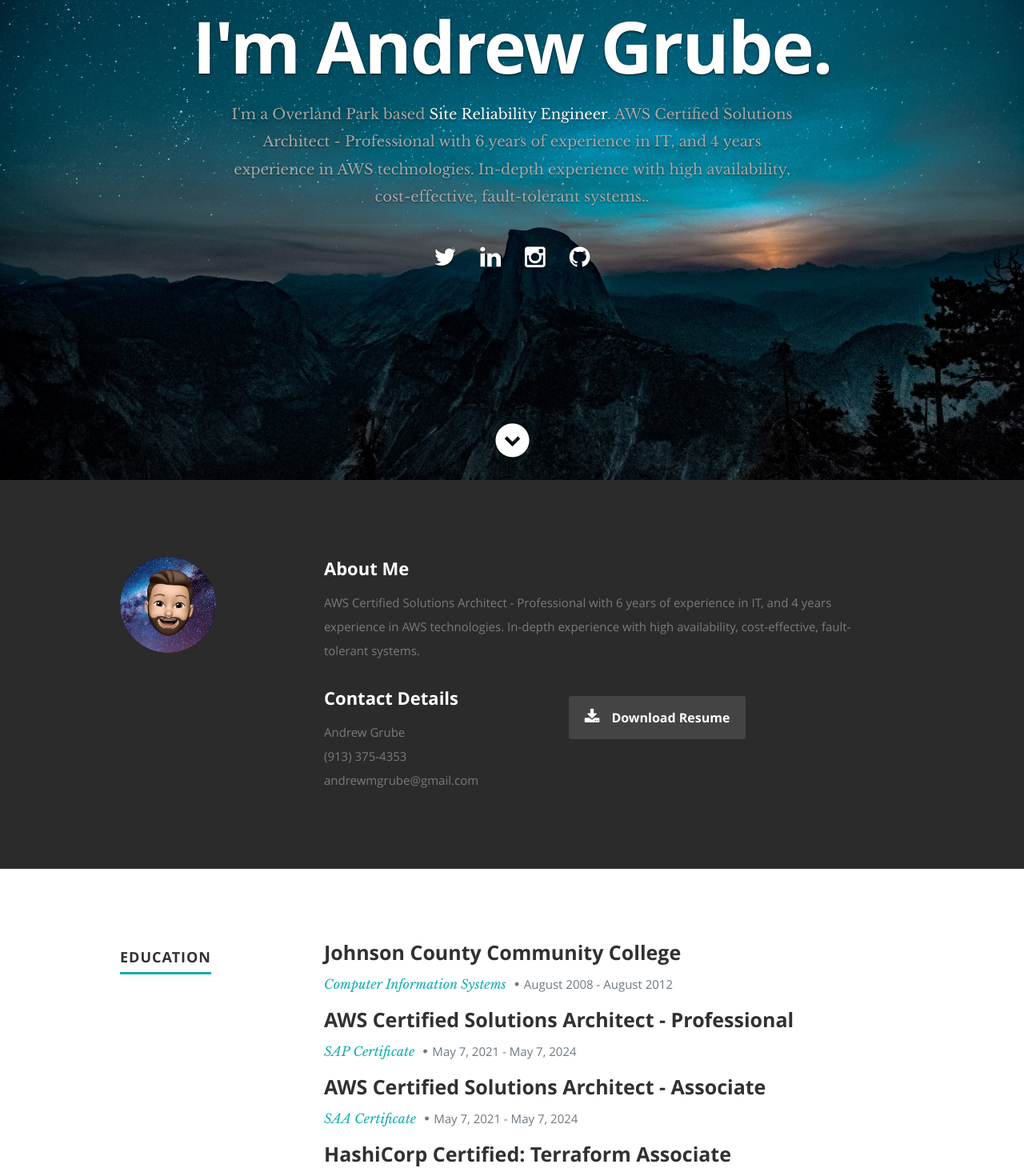
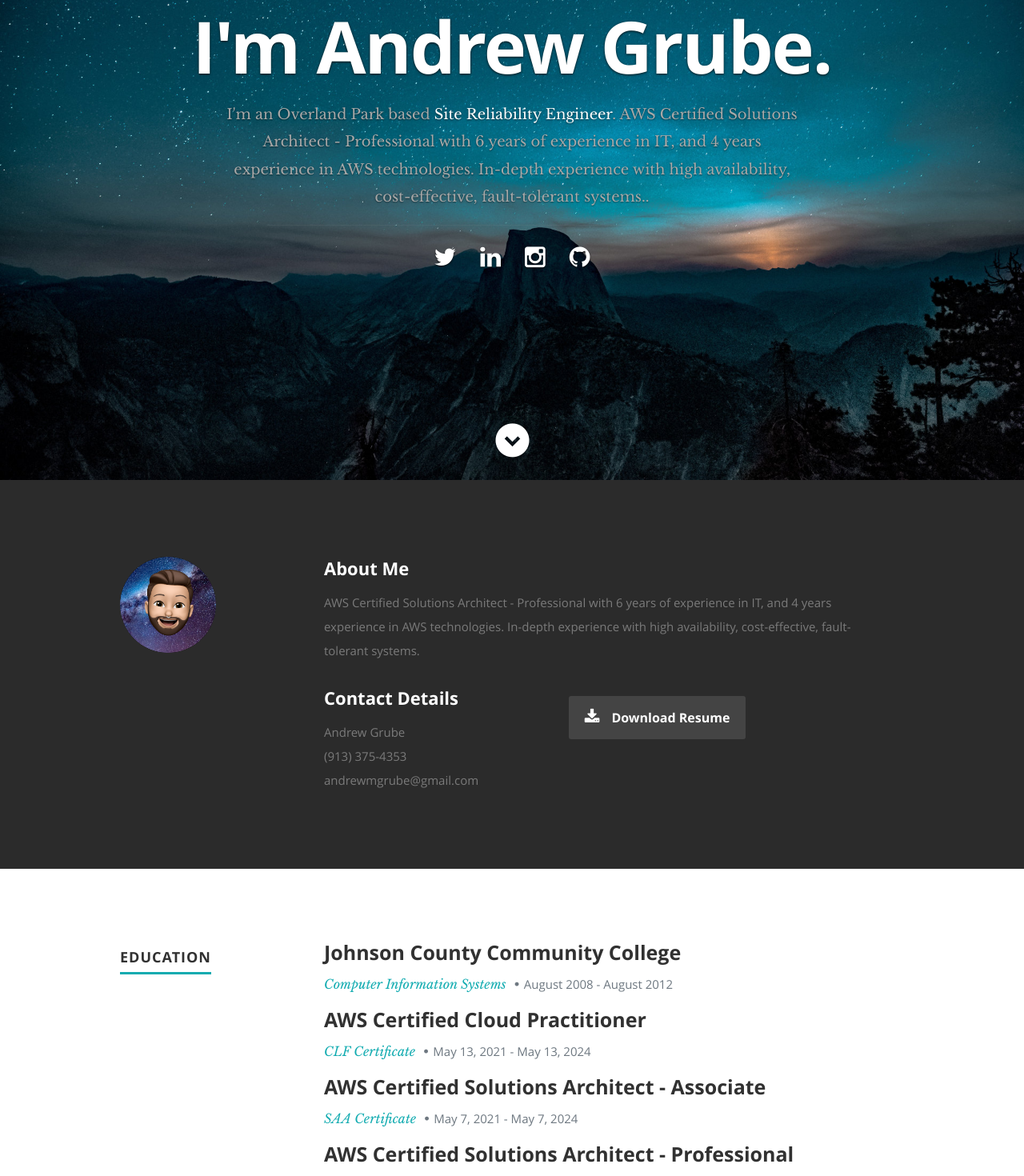
Before and after one commit to ghostcodekc/andrewgrube.com-react, a React (Create React App) app: page / in a window 1280 px wide. Shown: the part 200-1670 px from the top of the page at 80% size. Built offline with nearby package versions, Linux system fonts and the light colour scheme.

Commit message:
Changing list order of certificates. Removing resume static file. Changed resume download to Google Doc Link.

```diff
--- a/public/resumeData.json
+++ b/public/resumeData.json
@@ -15,7 +15,7 @@
       "zip": "66213"
     },
     "website": "http://www.andrewgrube.com",
-    "resumedownload": "https://andrewgrube.com/files/resume.pdf",
+    "resumedownload": "https://docs.google.com/document/d/1Y169Q3juoq1KNb8eb-gylYwQkpsp92uos6u2aeqOU4M/edit?usp=sharing",
     "social": [
       {
         "name": "twitter",
@@ -48,10 +48,10 @@
         "description": "https://www.jccc.edu/"
       },
       {
-        "school": "AWS Certified Solutions Architect - Professional",
-        "degree": "SAP Certificate",
-        "graduated": "May 7, 2021 - May 7, 2024",
-        "description": "https://www.credly.com/badges/57503cab-7a7b-4956-a553-e11b51f5114e/public_url"
+        "school": "AWS Certified Cloud Practitioner",
+        "degree": "CLF Certificate",
+        "graduated": "May 13, 2021 - May 13, 2024",
+        "description": "https://www.credly.com/badges/6e24c9c6-bb9d-4d7c-baa9-c1f3927e24dc/public_url"
       },
       {
         "school": "AWS Certified Solutions Architect - Associate",
@@ -60,16 +60,16 @@
         "description": "https://www.credly.com/badges/be3a9a6a-bacf-4493-89fb-21b6308e0f3e/public_url"
       },
       {
+        "school": "AWS Certified Solutions Architect - Professional",
+        "degree": "SAP Certificate",
+        "graduated": "May 7, 2021 - May 7, 2024",
+        "description": "https://www.credly.com/badges/57503cab-7a7b-4956-a553-e11b51f5114e/public_url"
+      },
+      {
         "school": "HashiCorp Certified: Terraform Associate",
         "degree": "Hashicorp Certificate",
         "graduated": "May 11, 2021 - May 11, 2023",
         "description": "https://www.credly.com/badges/69274e42-97bb-47ff-9d9f-ea38a8b011e8/public_url"
-      },
-      {
-        "school": "AWS Certified Cloud Practitioner",
-        "degree": "CLF Certificate",
-        "graduated": "May 13, 2021 - May 13, 2024",
-        "description": "https://www.credly.com/badges/6e24c9c6-bb9d-4d7c-baa9-c1f3927e24dc/public_url"
       }
     ],
     "work": [
--- a/src/Components/Header.js
+++ b/src/Components/Header.js
@@ -1,51 +1,74 @@
-import React, { Component } from 'react';
+import React, { Component } from "react";
 
 class Header extends Component {
   render() {
-
-    if(this.props.data){
+    if (this.props.data) {
       var name = this.props.data.name;
-      var occupation= this.props.data.occupation;
-      var description= this.props.data.description;
-      var city= this.props.data.address.city;
-      var networks= this.props.data.social.map(function(network){
-        return <li key={network.name}><a href={network.url}><i className={network.className}></i></a></li>
-      })
+      var occupation = this.props.data.occupation;
+      var description = this.props.data.description;
+      var city = this.props.data.address.city;
+      var networks = this.props.data.social.map(function (network) {
+        return (
+          <li key={network.name}>
+            <a href={network.url}>
+              <i className={network.className}></i>
+            </a>
+          </li>
+        );
+      });
     }
 
     return (
       <header id="home">
-
         <nav id="nav-wrap">
-
-         <a className="mobile-btn" href="#nav-wrap" title="Show navigation">Show navigation</a>
-	      <a className="mobile-btn" href="#home" title="Hide navigation">Hide navigation</a>
+          <a className="mobile-btn" href="#nav-wrap" title="Show navigation">
+            Show navigation
+          </a>
+          <a className="mobile-btn" href="#home" title="Hide navigation">
+            Hide navigation
+          </a>
 
           <ul id="nav" className="nav">
-            <li className="current"><a className="smoothscroll" href="#home">Home</a></li>
-            <li><a className="smoothscroll" href="#about">About</a></li>
-	         <li><a className="smoothscroll" href="#resume">Resume</a></li>
-            <li><a className="smoothscroll" href="#portfolio">Portfolio</a></li>
+            <li className="current">
+              <a className="smoothscroll" href="#home">
+                Home
+              </a>
+            </li>
+            <li>
+              <a className="smoothscroll" href="#about">
+                About
+              </a>
+            </li>
+            <li>
+              <a className="smoothscroll" href="#resume">
+                Resume
+              </a>
+            </li>
+            <li>
+              <a className="smoothscroll" href="#portfolio">
+                Portfolio
+              </a>
+            </li>
             {/* <li><a href="/blog">Blog</a></li> */}
           </ul>
-
         </nav>
 
         <div className="row banner">
           <div className="banner-text">
             <h1 className="responsive-headline">I'm {name}.</h1>
-            <h3>I'm a {city} based <span>{occupation}</span>. {description}.</h3>
+            <h3>
+              I'm an {city} based <span>{occupation}</span>. {description}.
+            </h3>
             <hr />
-            <ul className="social">
-               {networks}
-            </ul>
+            <ul className="social">{networks}</ul>
           </div>
         </div>
 
         <p className="scrolldown">
-         <a className="smoothscroll" href="#about"><i className="icon-down-circle"></i></a>
+          <a className="smoothscroll" href="#about">
+            <i className="icon-down-circle"></i>
+          </a>
         </p>
-
       </header>
     );
   }
```
Also changed, not shown: src/Components/BlogMain.js (+18 -43 lines). Lines whose indentation alone changed are shown as unchanged.
